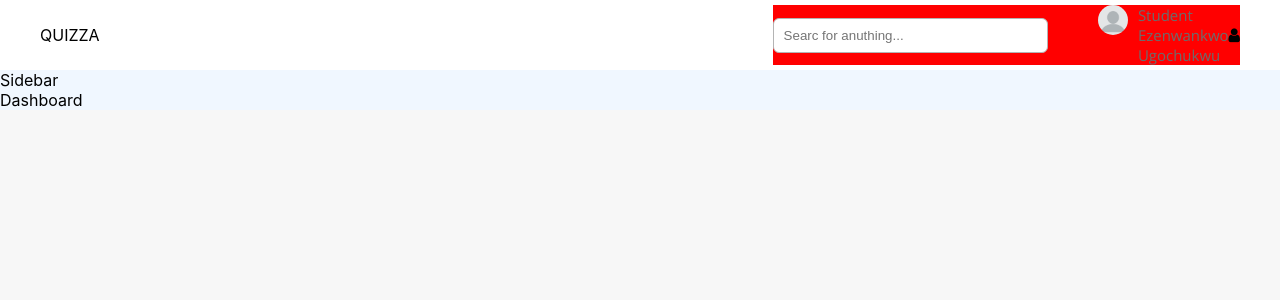
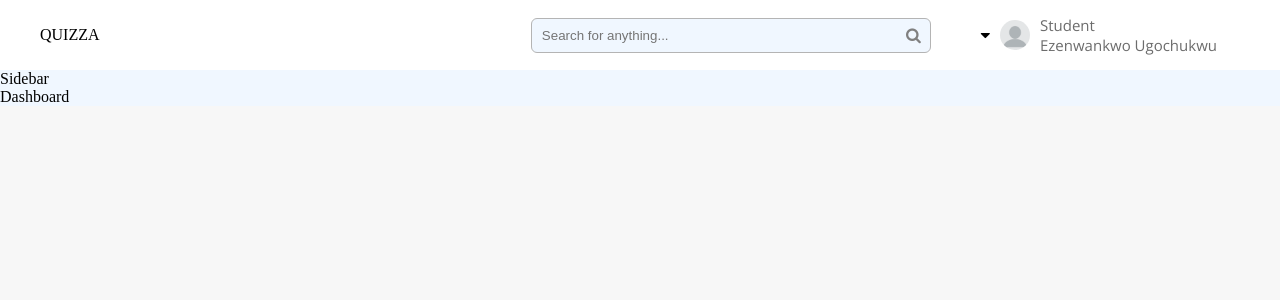
Before and after one commit to devugo/quizza-client, a React (Create React App) app: page / in a window 1280 px wide. Shown: the top 300 px of the page. Built offline with nearby package versions, Linux system fonts and the light colour scheme.

Commit message:
Dashboard-Header design

```diff
--- a/src/components/dashboard-container/components/header/header.scss
+++ b/src/components/dashboard-container/components/header/header.scss
@@ -7,30 +7,144 @@
 
     &__content {
         height: 100%;
-        margin: 0 40px;
+        margin: 0 20px;
         display: flex;
         justify-content: space-between;
         align-items: center;
 
         .right {
-            background-color: red;
             display: flex;
             align-items: center;
 
+
+            .input-control {
+                position: relative;
+                input {
+                    width: 200px;
+                    background-color: $bg-color;
+                    display: none;
+                }
+
+                i {
+                    position: absolute;
+                    right: 10px;
+                    top: 9px;
+                    cursor: pointer;
+                    display: none;
+                }
+            }
+
             .profile {
-                margin-left: 50px;
+                margin-left: 20px;
                 display: flex;
+                align-items: center;
+                cursor: pointer;
+                position: relative;
 
                 img {
                     border-radius: 50%;
                 }
 
                 .name {
-                    margin-left: 10px;
+                    display: none;
+                }
+
+                .dropdown {
+                    position: absolute;
+                    top: 60px;
+                    width: 150px;
+                    background-color: $white;
+                    display: none;
+                    right: 0px;
+
+                    &.show {
+                        display: block;
+                    }
+
+                    ul {
+                        list-style: none;
+                        padding: 5px 0;
+
+                        li {
+                            height: 30px;
+
+                            a {
+                                display: block;
+                                width: 100%;
+                                height: 100%;
+                                display: flex;
+                                justify-content: center;
+                                align-items: center;
+                                text-decoration: none;
+
+                                &:hover {
+                                    background-color: $primary-color;
+                                    color: $white;
+                                }
+                            }
+                        }
+                    }
                 }
             }
         }
     }
+}
 
+@include media-md{
+    .dashboard-header {
+        &__content {
+            margin: 0 40px;
 
+            .right {
+
+                .input-control {
+                    input {
+                        width: 300px;
+                        display: block;
+
+                        &:focus {
+                            width: 350px;
+                        }
+                    }
+
+                    i {
+                        display: block;
+                    }
+                }
+
+                .profile {
+                    margin-left: 50px;
+
+                    .name {
+                        display: block;
+                        margin-left: 10px;
+                        width: 200px;
+                    }
+                    .dropdown {
+                        right: inherit;
+                    }
+                }
+            }
+        }
+    }
 }
+
+@include media-lg{
+    .dashboard-header {
+        &__content {
+
+            .right {
+
+                .input-control {
+                    input {
+                        width: 400px;
+
+                        &:focus {
+                            width: 450px;
+                        }
+                    }
+                }
+            }
+        }
+    }
+}
--- a/src/components/dashboard-container/components/header/index.js
+++ b/src/components/dashboard-container/components/header/index.js
@@ -1,9 +1,21 @@
+import { useState, useCallback, useEffect } from 'react';
+
 import { Input } from '../../../input';
 import { FaIcon } from '../../../fa-icon';
 import ProfileImg from '../../../../images/default.png';
 import './header.scss';
 
 export const Header = () => {
+    const [ dropdown, setDropdown ] = useState(false);
+
+    useEffect(() => {
+        window.onclick = function(event) {
+            // console.log(event.target);
+            if (!event.target.matches(['.profile', '.profile-img', '.name', '.dropdown', '.title', '.fullname', '.fa'])) {
+                setDropdown(false);
+            }
+        }
+    })
     return (
         <nav className="dashboard-header">
             <div className="dashboard-header__content">
@@ -12,20 +24,33 @@ export const Header = () => {
                 </div>
 
                 <div className="right">
-                    <Input
-                        name="search"
-                        placeholder="Searc for anuthing..."
-                    />
-                    <div className="profile">
-                        <img src={ProfileImg} width="30" height="30" />
+                    <div className="input-control">
+                        <Input
+                            name="search"
+                            placeholder="Search for anything..."
+                        />
+                        <FaIcon
+                            text="search"
+                            color="grey"
+                        />
+                    </div>
+                    <div className="profile" onClick={()=>setDropdown(!dropdown)}>
+                        <FaIcon
+                            text="caret-down"
+                        />
+                        <img className="profile-img ml-1" src={ProfileImg} width="30" height="30" />
                         <div className="name">
-                            <p>Student</p>
-                            <p>Ezenwankwo Ugochukwu</p>
+                            <p className="title">Student</p>
+                            <p className="fullname">Ezenwankwo Ugochukwu</p>
+                        </div>
+
+                        <div className={`dropdown ${dropdown ? 'show' : ''}`}>
+                            <ul>
+                                <li><a href="#">Profile</a></li>
+                                <li><a href="#">Results</a></li>
+                            </ul>
                         </div>
                     </div>
-                    <FaIcon
-                        text="user"
-                    />
                 </div>
             </div>
         </nav>
--- a/src/components/fa-icon/index.js
+++ b/src/components/fa-icon/index.js
@@ -1,12 +1,13 @@
 export const FaIcon = ({
     text,
     color,
-    size
+    size,
+    classNames
 }) => {
     if(!text){
         return null;
     }
     return (
-        <i className={`fa fa-${text}`} style={{color: color, fontSize: size}}></i>
+        <i className={`fa fa-${text} ${classNames}`} style={{color: color, fontSize: size}}></i>
     )
 }
--- a/src/components/input/input.scss
+++ b/src/components/input/input.scss
@@ -1,4 +1,4 @@
-@import '../../scss/index';
+@import '../../scss/variables';
 
 .quzza-input {
     height: 35px;
--- a/src/index.js
+++ b/src/index.js
@@ -1,6 +1,6 @@
 import React from 'react';
 import ReactDOM from 'react-dom';
-import './index.css';
+import './scss/index.scss';
 import App from './App';
 import reportWebVitals from './reportWebVitals';
 
--- a/src/scss/_config.scss
+++ b/src/scss/_config.scss
@@ -12,10 +12,6 @@ html {
     // font-family: $opensans
 }
 
-@mixin transition-ease {
-    transition: all 0.5s ease-in-out;
-}
-
 @mixin transition-move {
     transition: all 0.5s move;
 }
@@ -27,24 +23,3 @@ html {
         @return #fff;
     }
 }
-
-@mixin media-sm {
-    @media screen and (min-width: 500px){
-        @content;
-    }
-}
-@mixin media-md {
-    @media screen and (min-width: 768px){
-        @content;
-    }
-}
-@mixin media-lg {
-    @media screen and (min-width: 1024px){
-        @content;
-    }
-}
-@mixin media-xl {
-    @media screen and (min-width: 1600px){
-        @content;
-    }
-}
--- a/src/scss/_general.scss
+++ b/src/scss/_general.scss
@@ -51,3 +51,27 @@ p{
     color: $paragraph-text-color;
     font-family: $opensans;
 }
+
+.ml-1 {
+    margin-left: 10px;
+}
+
+.ml-2 {
+    margin-left: 20px;
+}
+
+.ml-3 {
+    margin-left: 30px;
+}
+
+.mr-1 {
+    margin-right: 10px;
+}
+
+.mr-2 {
+    margin-right: 20px;
+}
+
+.mr-3 {
+    margin-right: 30px;
+}
--- a/src/scss/_variables.scss
+++ b/src/scss/_variables.scss
@@ -24,3 +24,28 @@ $gray: #b4b4b4;
 $light-gray: #f7f7f7;
 $hover-color: #f3efef;
 $white: #fff;
+
+@mixin transition-ease {
+    transition: all 0.5s ease-in-out;
+}
+
+@mixin media-sm {
+    @media screen and (min-width: 500px){
+        @content;
+    }
+}
+@mixin media-md {
+    @media screen and (min-width: 768px){
+        @content;
+    }
+}
+@mixin media-lg {
+    @media screen and (min-width: 1024px){
+        @content;
+    }
+}
+@mixin media-xl {
+    @media screen and (min-width: 1600px){
+        @content;
+    }
+}
```
Also changed, not shown: 2 other files (tests, documents, lock files or other folders).
